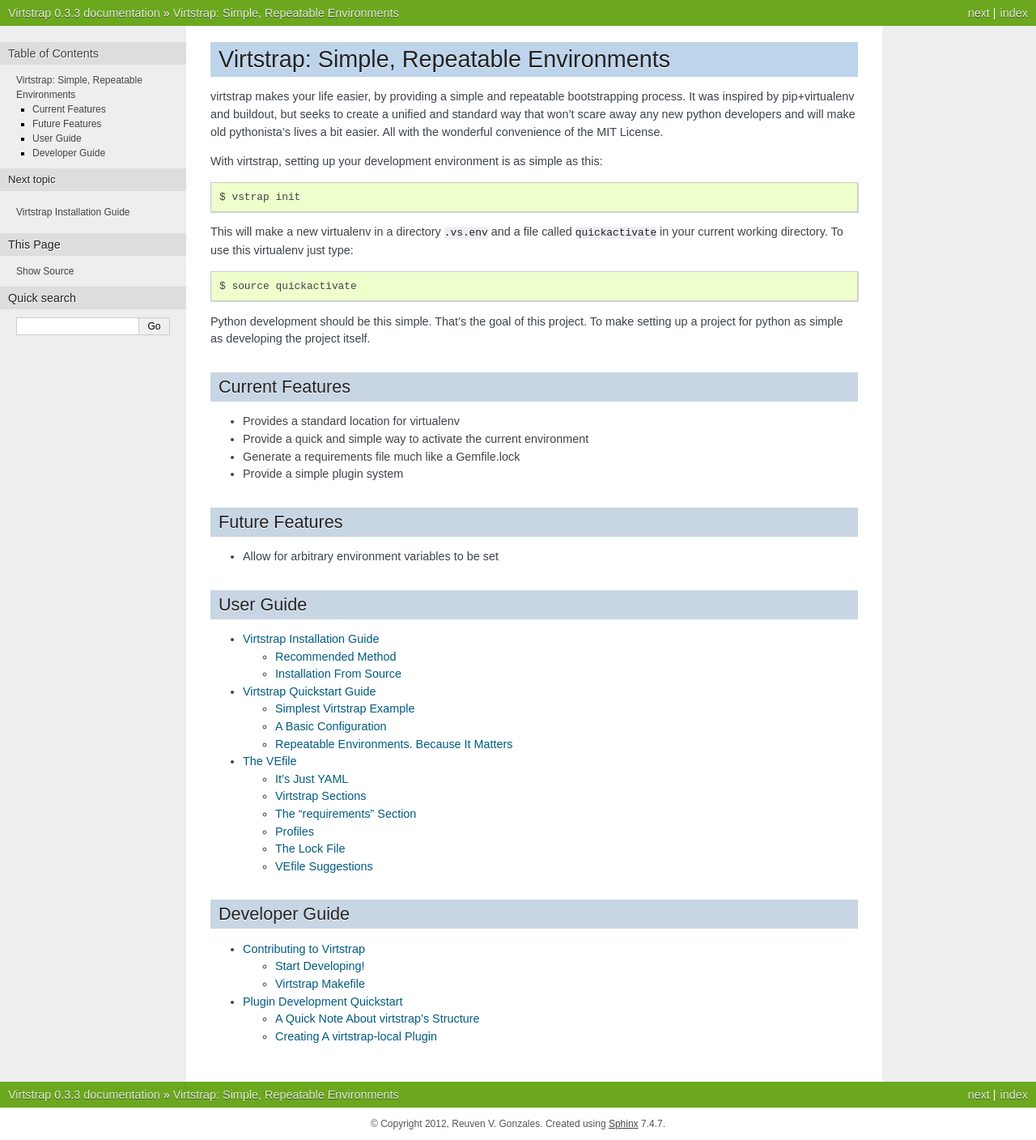
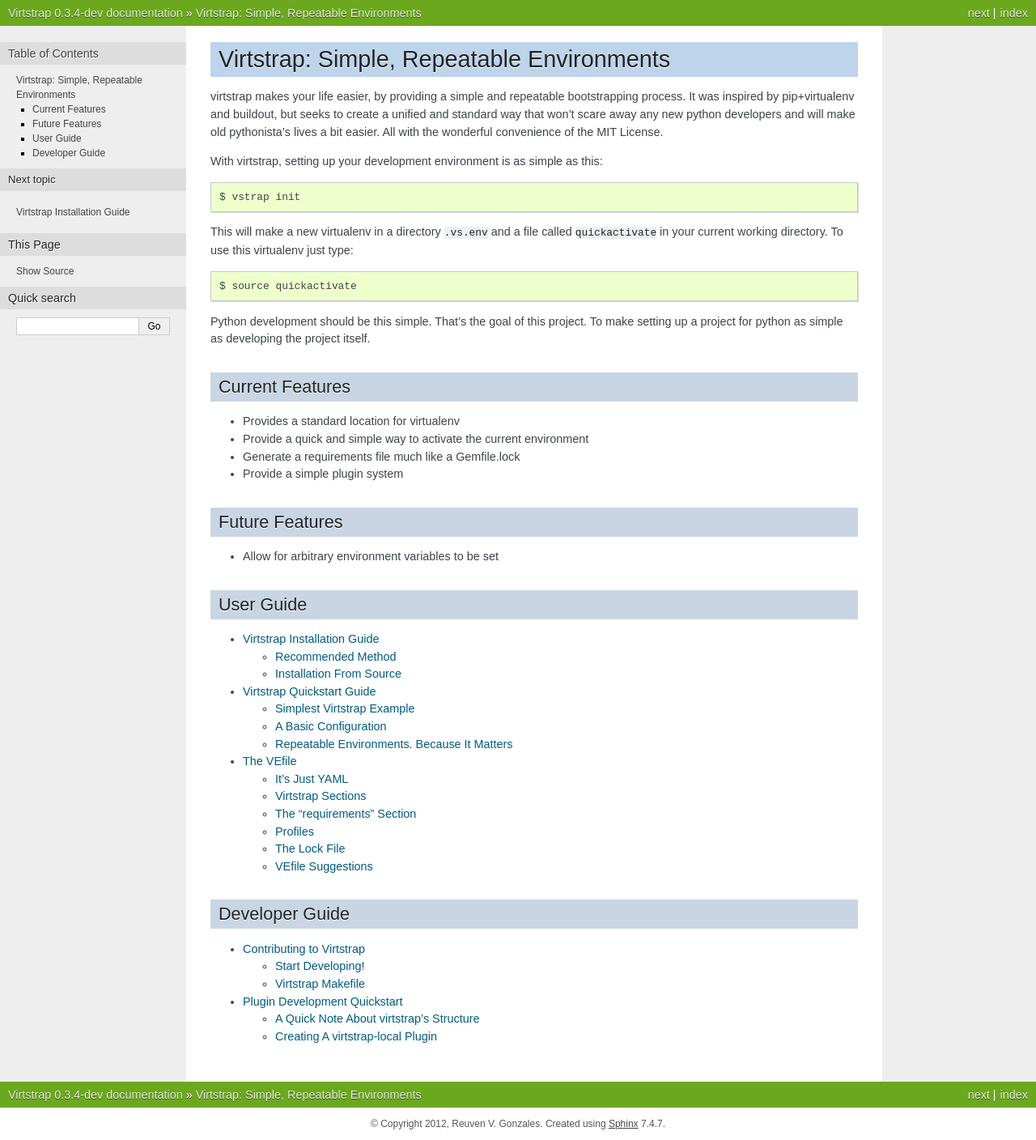
Before and after one commit to ravenac95/virtstrap, a Sphinx documentation site: the page built from docs/index.rst, in a window 1280 px wide. Shown: the whole page at 81% size. Built offline with Sphinx 7.4.7, drawn with Linux system fonts in a browser that asks for light colours.

Commit message:
Updated docs

```diff
--- a/docs/conf.py
+++ b/docs/conf.py
@@ -48,9 +48,9 @@
 # built documents.
 #
 # The short X.Y version.
-version = '0.3.3'
+version = '0.3.4'
 # The full version, including alpha/beta/rc tags.
-release = '0.3.3'
+release = '0.3.4-dev'
 
 # The language for content autogenerated by Sphinx. Refer to documentation
 # for a list of supported languages.
```
